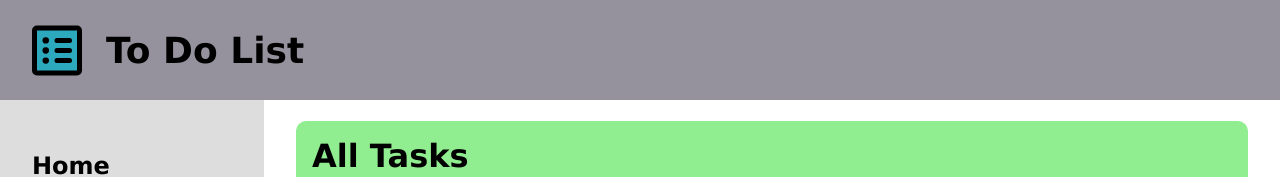
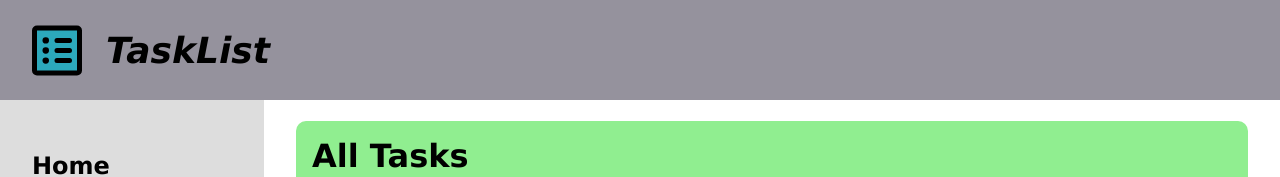
Before and after one commit to khenson631/ToDo, a website with bundled scripts: page index.html in a window 1280 px wide. Shown: the top 177 px of the page. Built offline with nearby package versions, Linux system fonts and the light colour scheme.

Commit message:
Rename to TaskList

```diff
--- a/index.html
+++ b/index.html
@@ -3,14 +3,14 @@
 <head>
     <meta charset="UTF-8">
     <meta name="viewport" content="width=device-width, initial-scale=1.0">
-    <title>To Do List</title>
+    <title>TaskList</title>
     <link rel="icon" href="./Assets/list-square-svgrepo-com.svg" type="image/x-icon">
     <link rel="stylesheet" href="./style.css">
 </head>
 <body>
     <section id="header">
         <img src="./Assets/list-square-svgrepo-com.svg" alt="checklist icon" width="50px">
-        <h1>To Do List</h1>
+        <h1><i>TaskList</i></h1>
     </section>
 
     <!-- Sidebar with projects listed -->
```
